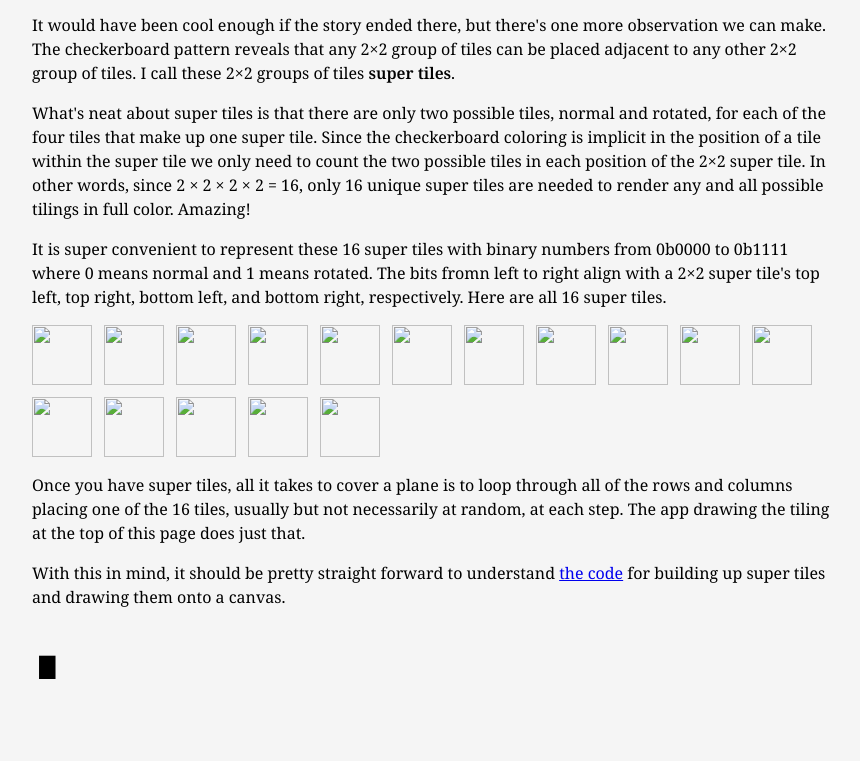
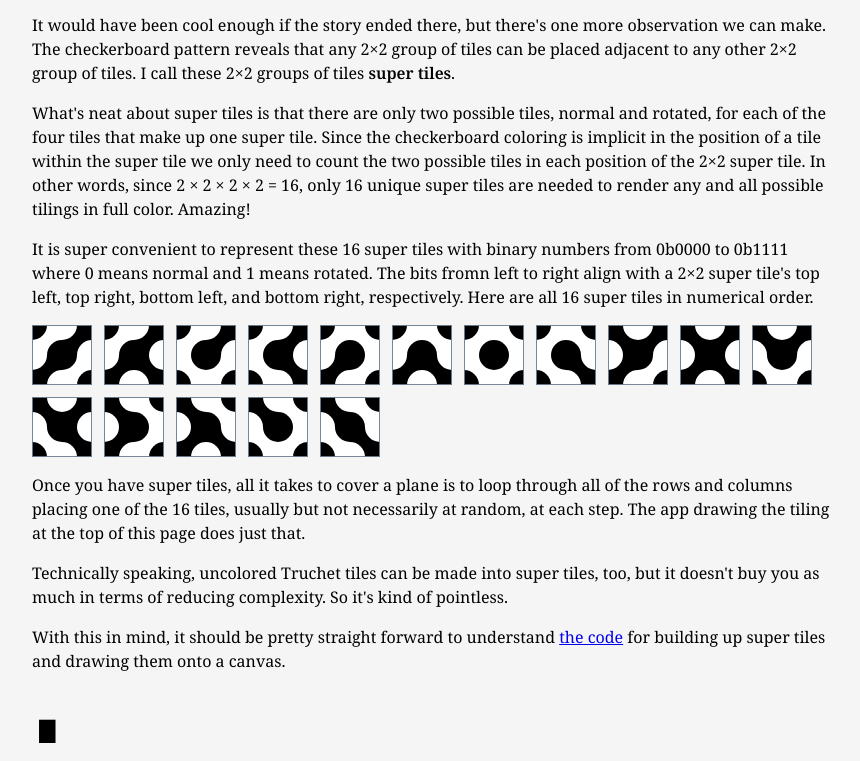
Before and after one commit to chris-braun/truchet, a website built with Vite: page index.html in a window 1280 px wide. Shown: the part 1755-2516 px from the top of the page, without its empty margins (208-1068 px from the left). Before the commit the page ends 2452 px from the top, so only its background shows below. Built offline with nearby package versions, Linux system fonts and the light colour scheme; files whose address does not match are found by name.

Commit message:
add super tile images

```diff
--- a/index.html
+++ b/index.html
@@ -294,25 +294,25 @@
           numbers from 0b0000 to 0b1111 where 0 means normal and 1 means
           rotated. The bits fromn left to right align with a 2&times;2 super
           tile's top left, top right, bottom left, and bottom right,
-          respectively. Here are all 16 super tiles.
+          respectively. Here are all 16 super tiles in numerical order.
         </p>
         <div class="super-tiles">
-          <td><img src="/img/tile-0000.svg" width="60" height="60" /></td>
-          <td><img src="/img/tile-0001.svg" width="60" height="60" /></td>
-          <td><img src="/img/tile-0010.svg" width="60" height="60" /></td>
-          <td><img src="/img/tile-0011.svg" width="60" height="60" /></td>
-          <td><img src="/img/tile-0100.svg" width="60" height="60" /></td>
-          <td><img src="/img/tile-0101.svg" width="60" height="60" /></td>
-          <td><img src="/img/tile-0110.svg" width="60" height="60" /></td>
-          <td><img src="/img/tile-0111.svg" width="60" height="60" /></td>
-          <td><img src="/img/tile-1000.svg" width="60" height="60" /></td>
-          <td><img src="/img/tile-1001.svg" width="60" height="60" /></td>
-          <td><img src="/img/tile-1010.svg" width="60" height="60" /></td>
-          <td><img src="/img/tile-1011.svg" width="60" height="60" /></td>
-          <td><img src="/img/tile-1100.svg" width="60" height="60" /></td>
-          <td><img src="/img/tile-1101.svg" width="60" height="60" /></td>
-          <td><img src="/img/tile-1110.svg" width="60" height="60" /></td>
-          <td><img src="/img/tile-1111.svg" width="60" height="60" /></td>
+          <td><img src="/img/st-0000.svg" width="60" height="60" /></td>
+          <td><img src="/img/st-0001.svg" width="60" height="60" /></td>
+          <td><img src="/img/st-0010.svg" width="60" height="60" /></td>
+          <td><img src="/img/st-0011.svg" width="60" height="60" /></td>
+          <td><img src="/img/st-0100.svg" width="60" height="60" /></td>
+          <td><img src="/img/st-0101.svg" width="60" height="60" /></td>
+          <td><img src="/img/st-0110.svg" width="60" height="60" /></td>
+          <td><img src="/img/st-0111.svg" width="60" height="60" /></td>
+          <td><img src="/img/st-1000.svg" width="60" height="60" /></td>
+          <td><img src="/img/st-1001.svg" width="60" height="60" /></td>
+          <td><img src="/img/st-1010.svg" width="60" height="60" /></td>
+          <td><img src="/img/st-1011.svg" width="60" height="60" /></td>
+          <td><img src="/img/st-1100.svg" width="60" height="60" /></td>
+          <td><img src="/img/st-1101.svg" width="60" height="60" /></td>
+          <td><img src="/img/st-1110.svg" width="60" height="60" /></td>
+          <td><img src="/img/st-1111.svg" width="60" height="60" /></td>
         </div>
 
         <p>
@@ -320,6 +320,12 @@
           through all of the rows and columns placing one of the 16 tiles,
           usually but not necessarily at random, at each step. The app drawing
           the tiling at the top of this page does just that.
+        </p>
+
+        <p>
+          Technically speaking, uncolored Truchet tiles can be made into super
+          tiles, too, but it doesn't buy you as much in terms of reducing
+          complexity. So it's kind of pointless.
         </p>
 
         <p>
```
Also changed, not shown: public/img/st-0000.svg (added), public/img/st-0001.svg (added), public/img/st-0010.svg (added), public/img/st-0011.svg (added), public/img/st-0100.svg (added), public/img/st-0101.svg (added), public/img/st-0110.svg (added), public/img/st-0111.svg (added), public/img/st-1000.svg (added), public/img/st-1001.svg (added), public/img/st-1010.svg (added), public/img/st-1011.svg (added), public/img/st-1100.svg (added), public/img/st-1101.svg (added), 2 more files.
